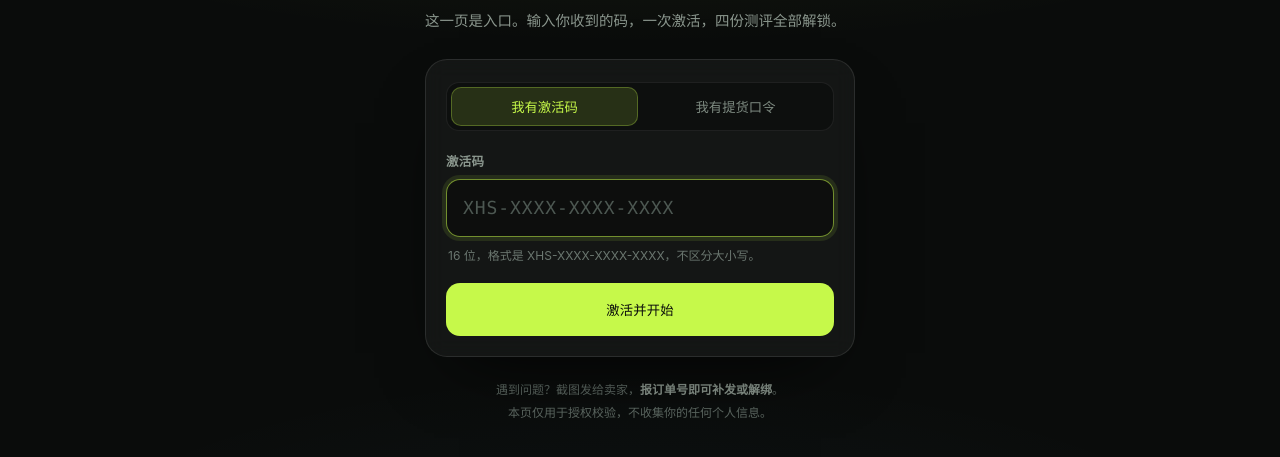
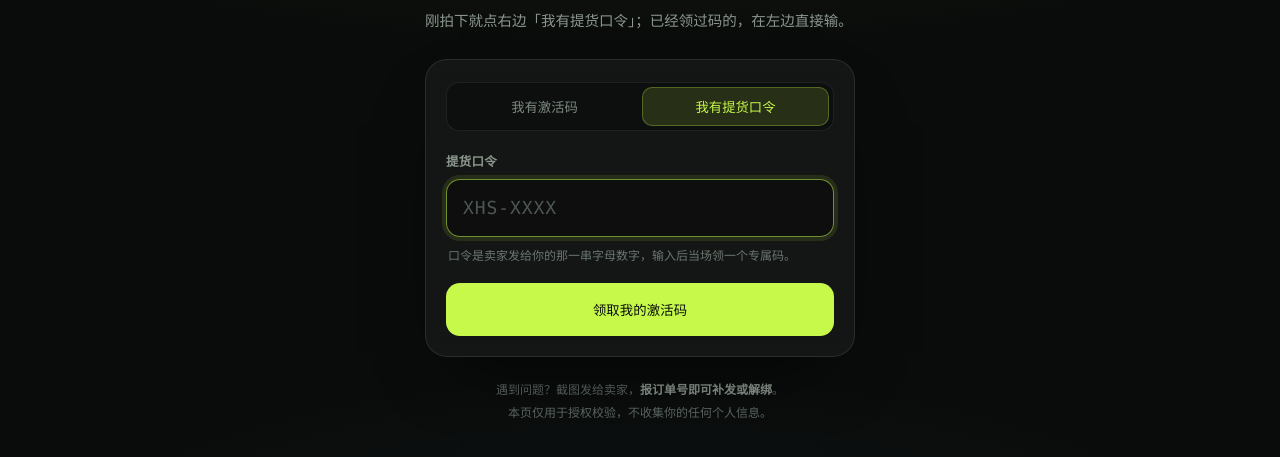
Before and after one commit to renhongtao2-cell/quiz, a plain HTML site: page gate.html in a window 1280 px wide. Shown: the part 223-680 px from the top of the page. Drawn offline with Linux system fonts and the light colour scheme.

Commit message:
fix(gate): 新买家默认停在「提货口令」，避免把口令输进激活码框

```diff
--- a/gate.html
+++ b/gate.html
@@ -240,7 +240,7 @@
 
   <div class="g-eyebrow">LICENSE GATE</div>
   <h1 class="g-title">激活<em>授权</em></h1>
-  <p class="g-sub">这一页是入口。输入你收到的码，一次激活，四份测评全部解锁。</p>
+  <p class="g-sub">刚拍下就点右边「我有提货口令」；已经领过码的，在左边直接输。</p>
 
   <div class="g-active" id="activeBar">
     当前设备已激活 · 套餐 <b id="activePlan">标准版</b>
@@ -540,6 +540,10 @@
       el.activePlan.textContent = t.plan === "pro" ? "高级版" : (t.plan === "vip" ? "全解锁" : "标准版");
     }
 
+    // 新买家进来默认停在「提货口令」——他们手上只有口令，没有码。
+    // 已经有码的人会自己点左边那个 tab。
+    if (!t || !t.code) setMode("batch");
+
     if (why && WHY[why]) {
       var extra = ERR[why];
       say(extra ? WHY[why].t + " · " + extra : WHY[why].t, WHY[why].k);
```
